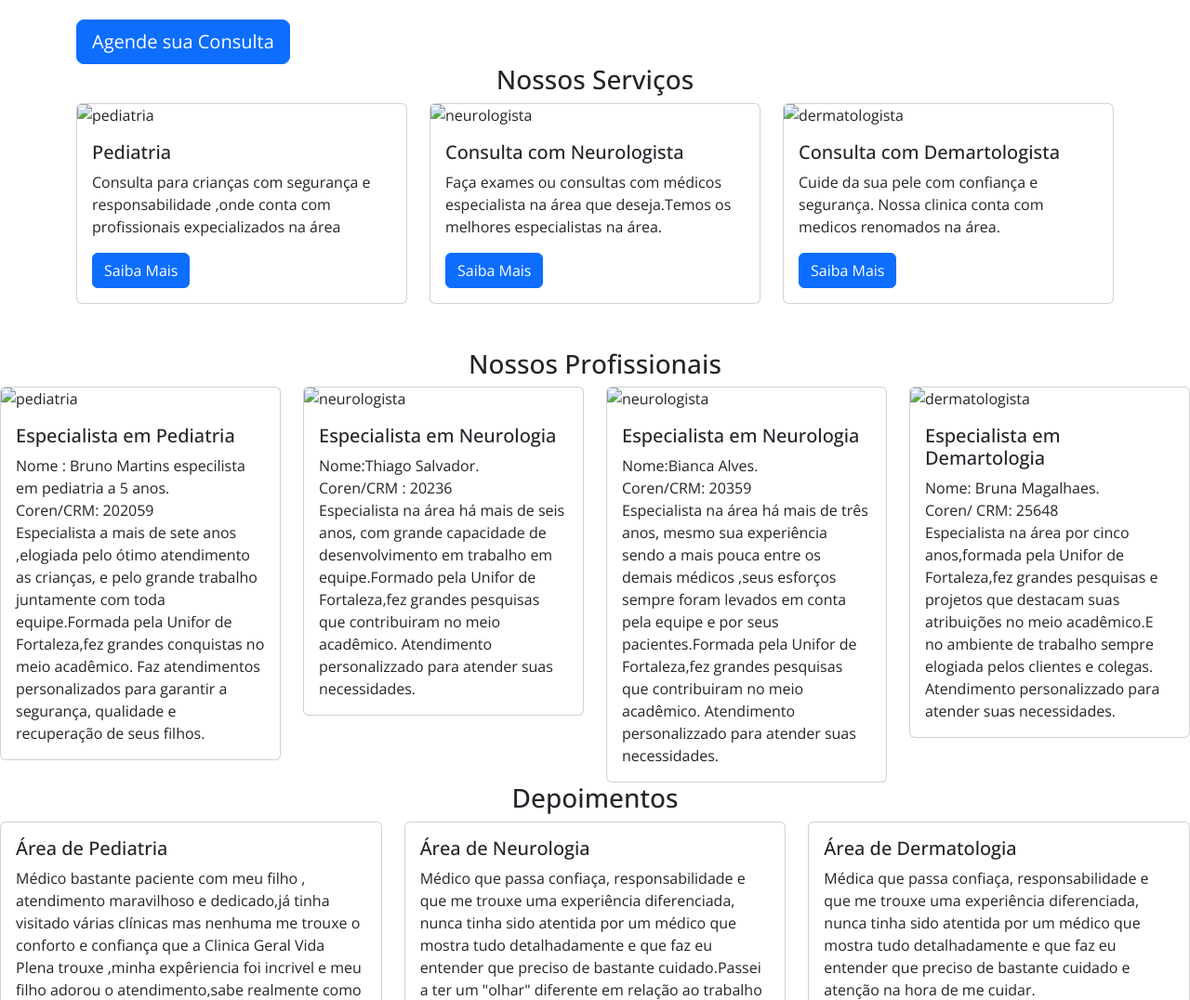
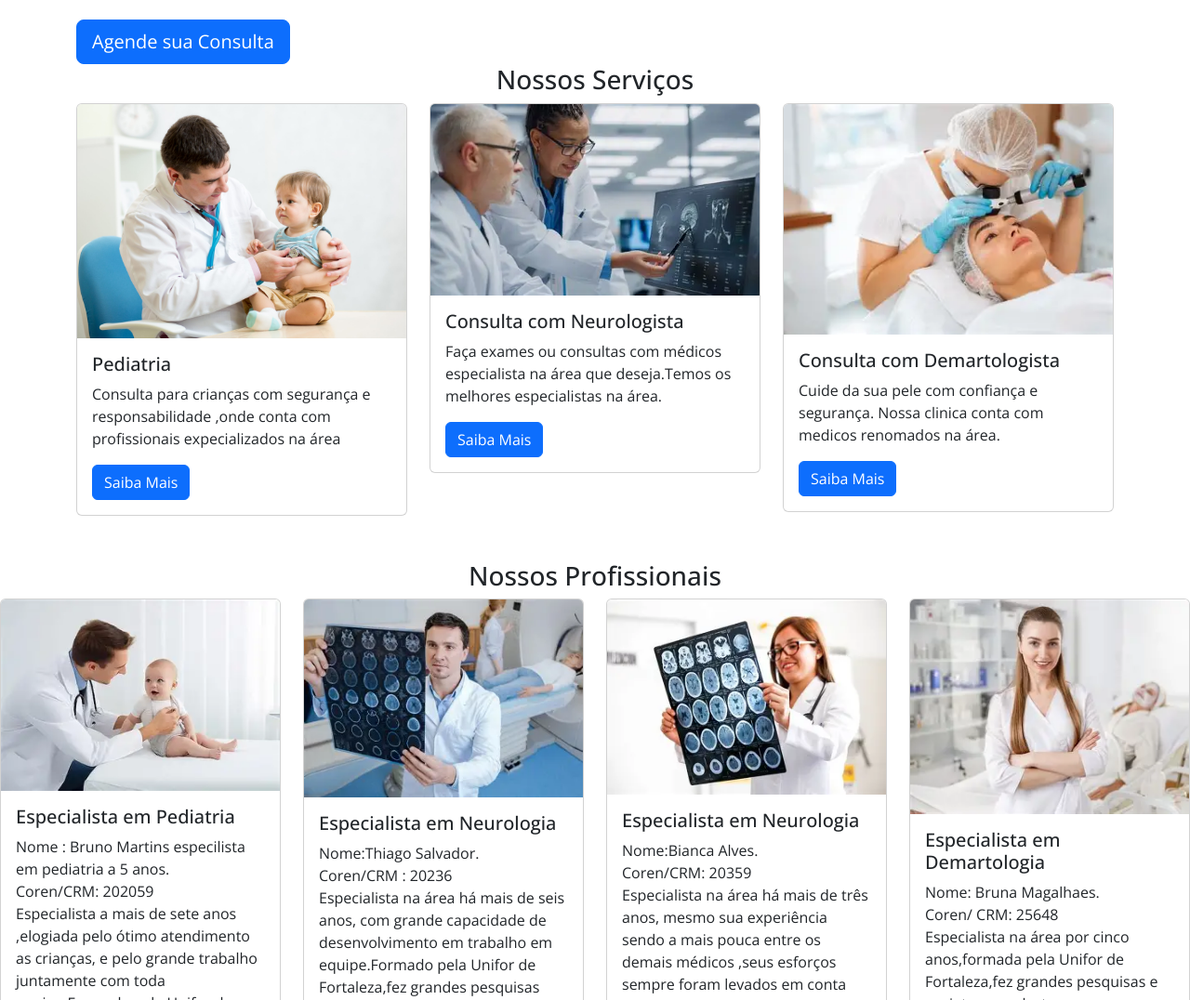
Before and after one commit to paulina549/topicos, a plain HTML site: page index.html in a window 1280 px wide. Shown: the part 1159-2235 px from the top of the page at 93% size. Drawn offline with nearby package versions, Linux system fonts and the light colour scheme.

Commit message:
Update index.html

```diff
--- a/index.html
+++ b/index.html
@@ -137,7 +137,7 @@
       <div> <h3 class="text-center">Nossos Serviços</h3></div>
       <div class="col-md-4">
         <div class="card">
-          <img src="../imagens/pediatria.jpeg" class="card-img-top" alt="pediatria">
+          <img src="pediatria.jpeg" class="card-img-top" alt="pediatria">
           <div class="card-body">
             <h5 class="card-title">Pediatria </h5>
             <p class="card-text">Consulta para crianças com segurança e responsabilidade ,onde conta com profissionais expecializados na área</p>
@@ -148,7 +148,7 @@
       <!-- Card 2: Neurologista-->
       <div class="col-md-4">
         <div class="card">
-          <img src="../imagens/neuro.webp" class="card-img-top" alt="neurologista">
+          <img src="neuro.webp" class="card-img-top" alt="neurologista">
           <div class="card-body">
             <h5 class="card-title">Consulta com Neurologista</h5>
             <p class="card-text">Faça exames ou consultas com médicos especialista na área que deseja.Temos os melhores especialistas na área.</p>
@@ -159,7 +159,7 @@
       <!-- Card 3: Dermatologista -->
       <div class="col-md-4">
         <div class="card">
-          <img src="../imagens/derma.webp" class="card-img-top" alt="dermatologista">
+          <img src="derma.webp" class="card-img-top" alt="dermatologista">
           <div class="card-body">
             <h5 class="card-title">Consulta com Demartologista</h5>
             <p class="card-text">Cuide da sua pele com confiança e segurança. Nossa clinica conta com medicos renomados na área.</p>
@@ -242,7 +242,7 @@
       <!-- Card 1: Pediatria -->
       <div class="col-md-3">
         <div class="card">
-          <img src="../imagens/pediatra1.webp" class="card-img-top" alt="pediatria">
+          <img src="pediatra1.webp" class="card-img-top" alt="pediatria">
           <div class="card-body">
             <h5 class="card-title"> Especialista em Pediatria </h5>
             <p class="card-text">Nome : Bruno Martins especilista em pediatria a 5 anos.<br>
@@ -257,7 +257,7 @@
       <!-- Card 2: Neurologista-->
       <div class="col-md-3">
         <div class="card">
-          <img src="../imagens/neuro1.webp" class="card-img-top" alt="neurologista">
+          <img src="neuro1.webp" class="card-img-top" alt="neurologista">
           <div class="card-body">
             <h5 class="card-title">Especialista em Neurologia</h5>
             <p class="card-text">Nome:Thiago Salvador.<br>
@@ -270,7 +270,7 @@
       <!-- Card 3: Neurologista-->
       <div class="col-md-3">
         <div class="card">
-          <img src="../imagens/neuro2.webp" class="card-img-top" alt="neurologista">
+          <img src="neuro2.webp" class="card-img-top" alt="neurologista">
           <div class="card-body">
             <h5 class="card-title">Especialista em Neurologia</h5>
             <p class="card-text">Nome:Bianca Alves.<br>
@@ -284,7 +284,7 @@
       <!-- Card 4: Dermatologista -->
       <div class="col-md-3">
         <div class="card">
-          <img src="../imagens/dermatologista.webp" class="card-img-top" alt="dermatologista">
+          <img src="dermatologista.webp" class="card-img-top" alt="dermatologista">
           <div class="card-body">
             <h5 class="card-title">Especialista em Demartologia</h5>
             <p class="card-text">Nome:  Bruna Magalhaes.<br>
```
